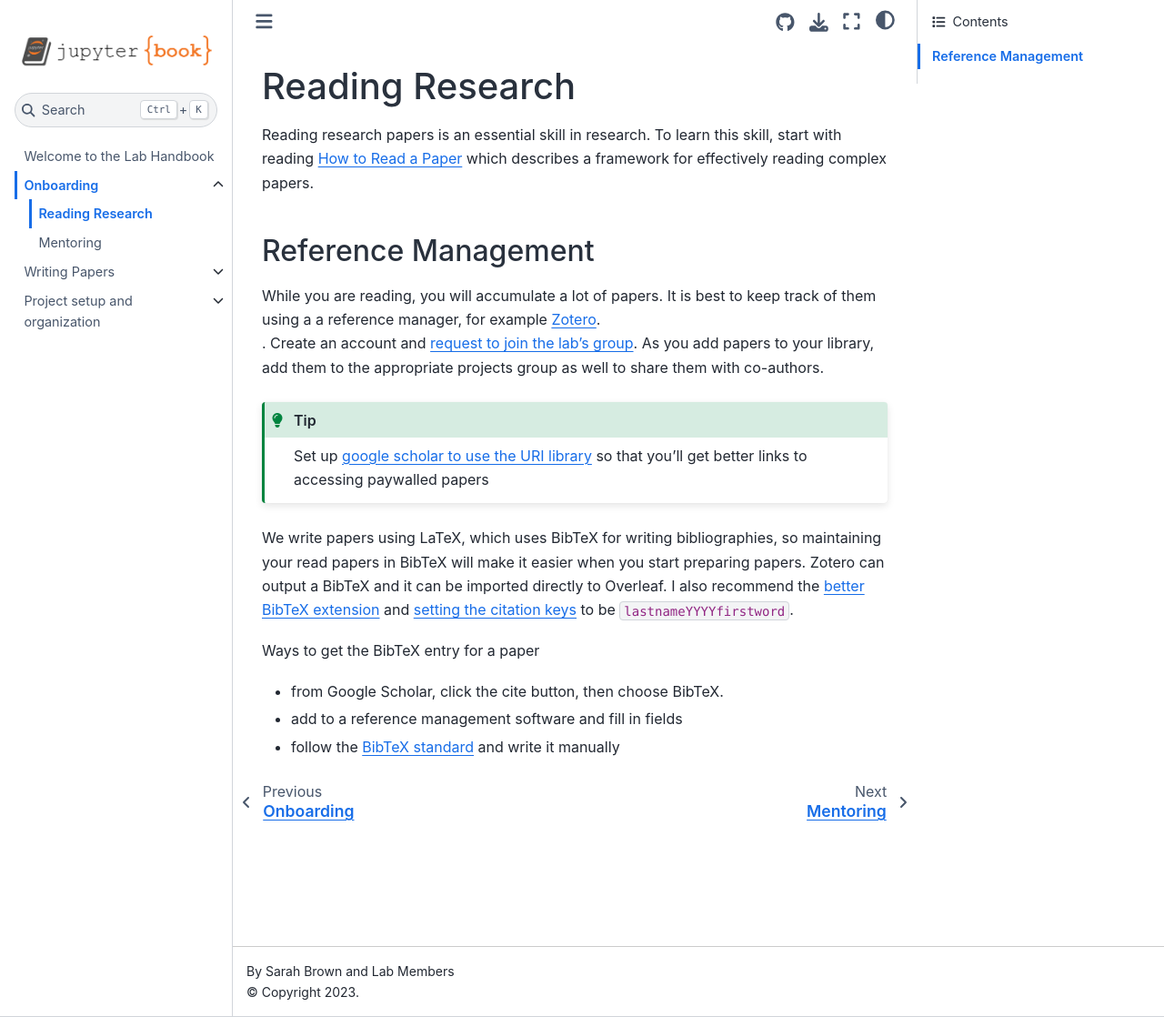
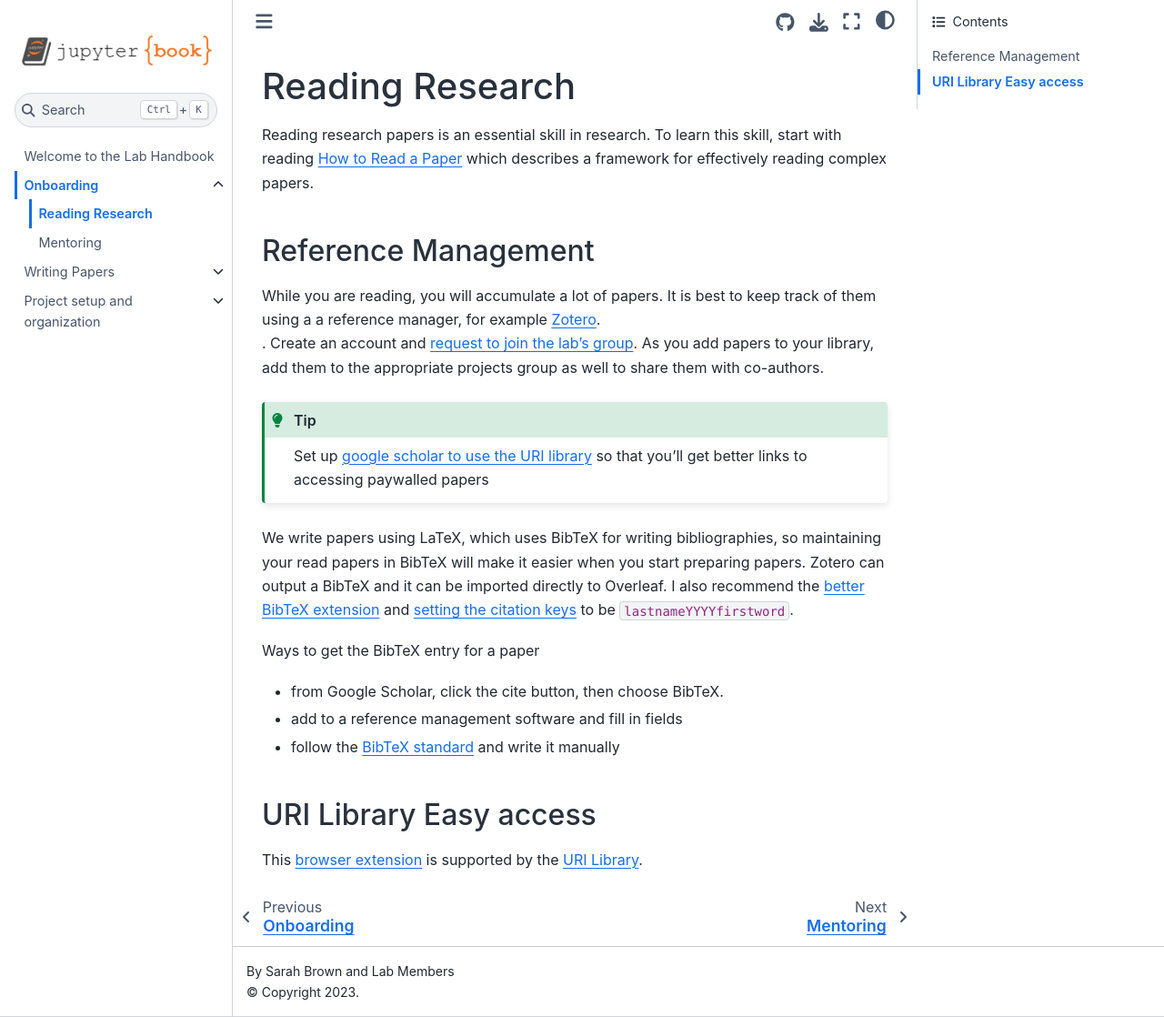
Before and after one commit to ml4sts/handbook, a Jupyter Book: the page built from onboarding/reading.md, in a window 1280 px wide and 1118 px high. Shown: the whole window at 91% size. Built offline with Jupyter Book 1.0.4 settings and Sphinx 7.4.7 and the Sphinx Book theme 1.1.4, drawn with Linux system fonts in a browser that asks for light colours; pages that are not in the unit, such as notebooks, are missing from menus.

Commit message:
add link to library access

```diff
--- a/onboarding/reading.md
+++ b/onboarding/reading.md
@@ -23,3 +23,7 @@ Ways to get the BibTeX entry for a paper
   - from Google Scholar, click the cite button, then choose BibTeX.
   - add to a reference management software and fill in fields
   - follow the [BibTeX standard](http://www.bibtex.org/Format/) and write it manually
+
+## URI Library Easy access
+
+This [browser extension](https://www.leanlibrary.com/download/) is supported by the [URI Library](https://web.uri.edu/library/2020/12/17/library-access/).
```
